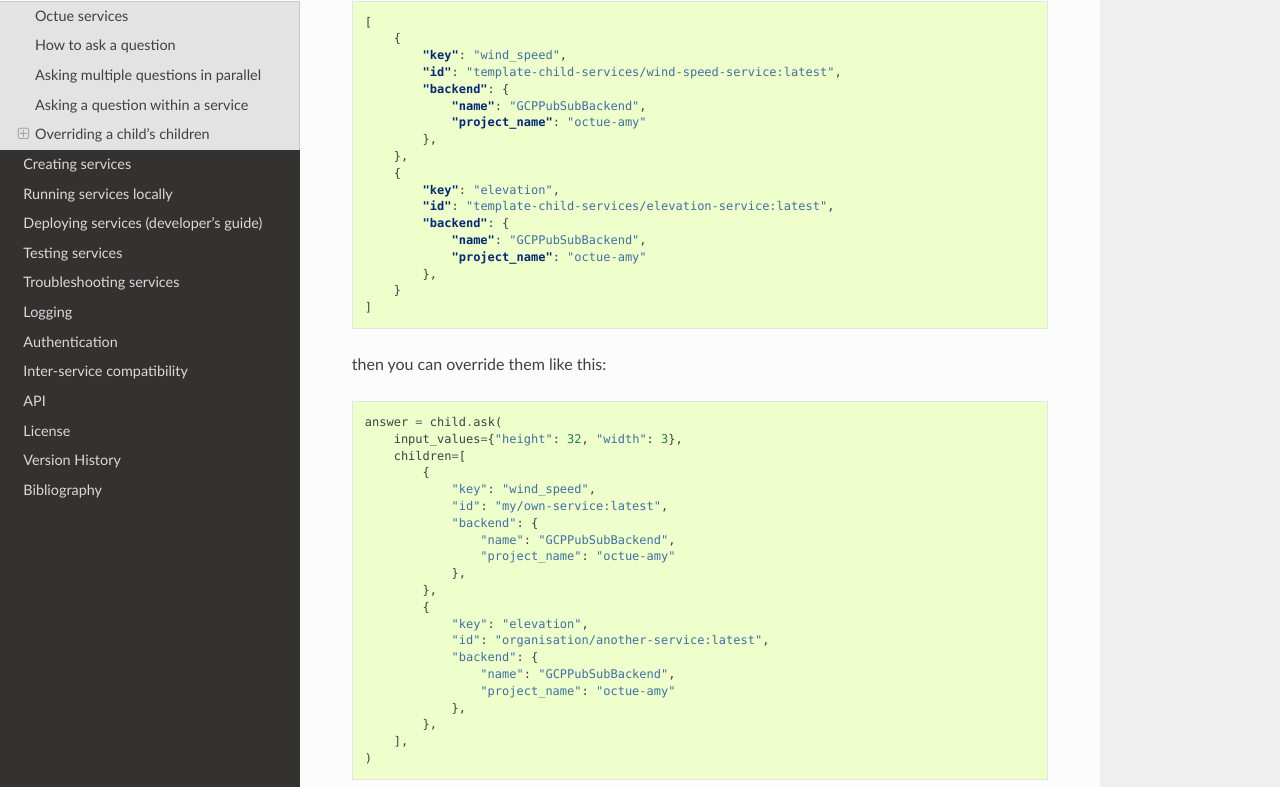
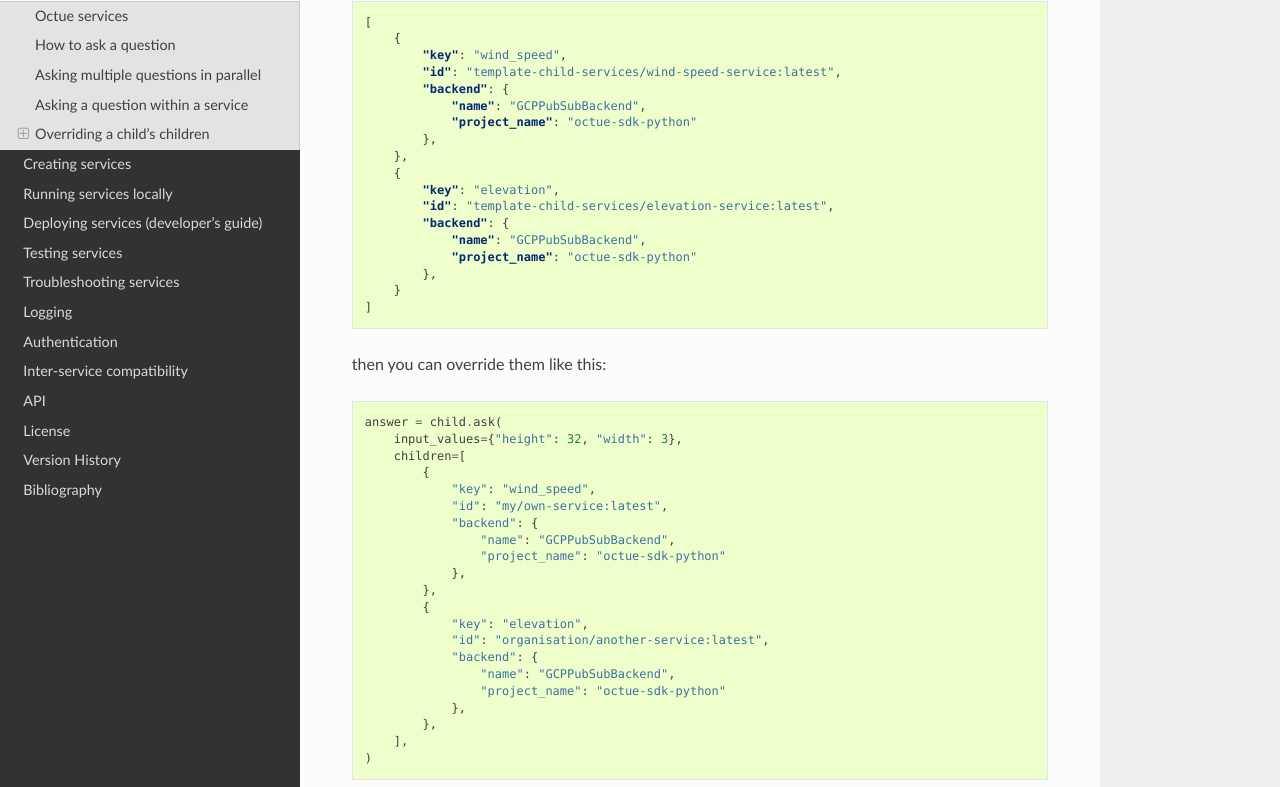
Before and after one commit to octue/octue-sdk-python, a Sphinx documentation site: the page built from docs/source/asking_questions.rst, in a window 1280 px wide and 1400 px high, scrolled down 3604 px. Shown: the part 309-1096 px from the top of the window. Built offline with Sphinx 7.4.7 and the Read the Docs theme 2.0.0, drawn with Linux system fonts in a browser that asks for light colours.

Commit message:
TST: Move remaining tests to use new GCP project

```diff
--- a/docs/source/asking_questions.rst
+++ b/docs/source/asking_questions.rst
@@ -186,7 +186,7 @@ For example, if the child requires these children in its app configuration:
             "id": "template-child-services/wind-speed-service:latest",
             "backend": {
                 "name": "GCPPubSubBackend",
-                "project_name": "octue-amy"
+                "project_name": "octue-sdk-python"
             },
         },
         {
@@ -194,7 +194,7 @@ For example, if the child requires these children in its app configuration:
             "id": "template-child-services/elevation-service:latest",
             "backend": {
                 "name": "GCPPubSubBackend",
-                "project_name": "octue-amy"
+                "project_name": "octue-sdk-python"
             },
         }
     ]
@@ -211,7 +211,7 @@ then you can override them like this:
                 "id": "my/own-service:latest",
                 "backend": {
                     "name": "GCPPubSubBackend",
-                    "project_name": "octue-amy"
+                    "project_name": "octue-sdk-python"
                 },
             },
             {
@@ -219,7 +219,7 @@ then you can override them like this:
                 "id": "organisation/another-service:latest",
                 "backend": {
                     "name": "GCPPubSubBackend",
-                    "project_name": "octue-amy"
+                    "project_name": "octue-sdk-python"
                 },
             },
         ],
```
Also changed, not shown: 4 other files.
